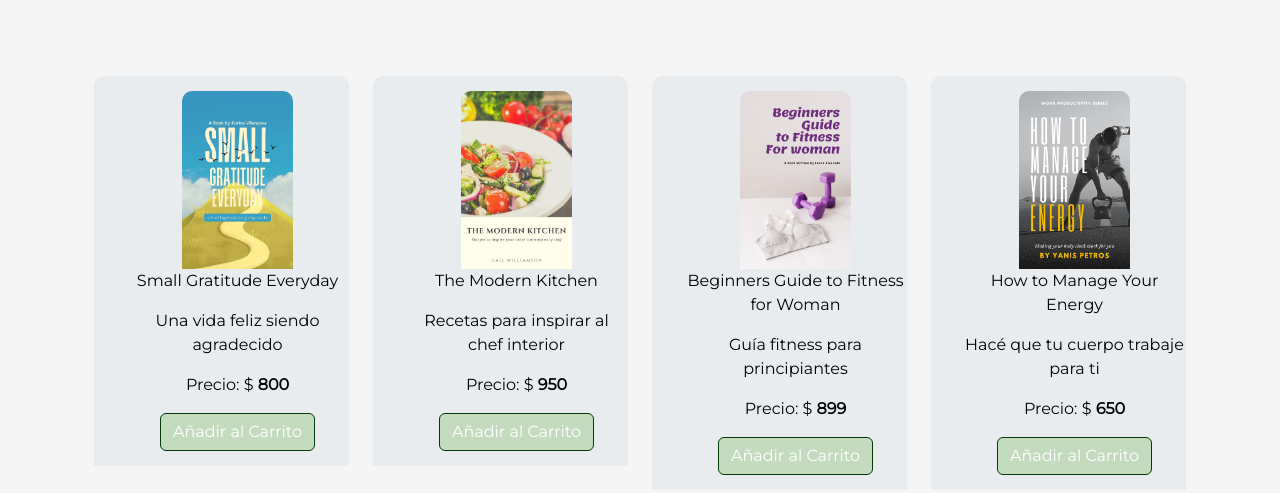
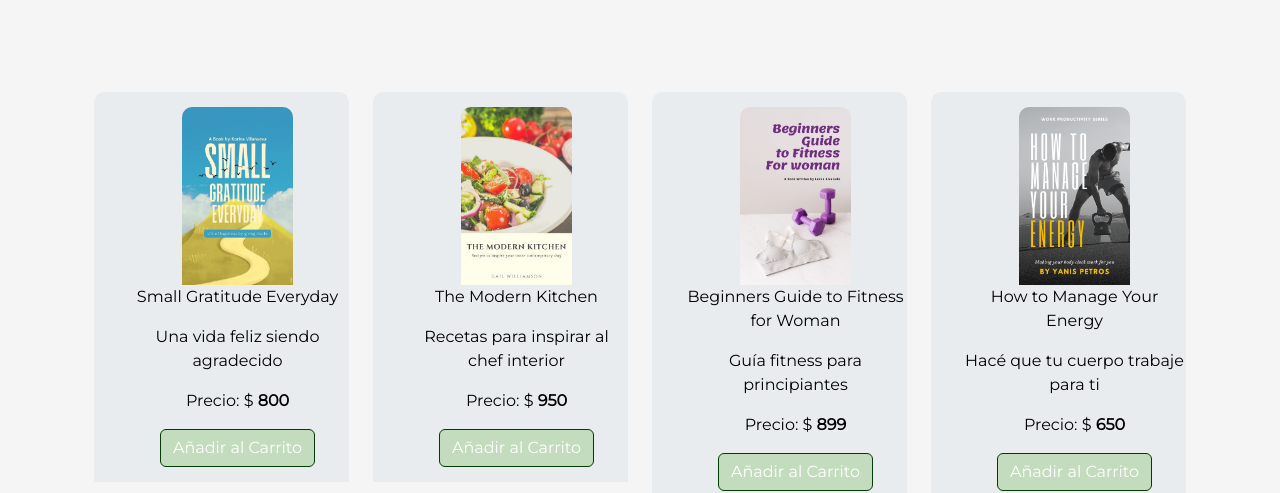
Before and after one commit to Fabrizionb/GetFit, a website: page pages/shop.html in a window 1280 px wide. Shown: the part 317-810 px from the top of the page. Drawn offline with nearby package versions, Linux system fonts and the light colour scheme.

```diff
--- a/js/main.js
+++ b/js/main.js
@@ -21,10 +21,10 @@
 
     for (let producto of arrayProductos) {
         let div = document.createElement("div");
-        div.classList = "col-md-6 col-lg-3 col-xl-3"
+        div.classList = "col-md-6 col-lg-3 col-xl-3 mt-3"
 
         div.innerHTML = `
-                                        <div id="${producto.product}" class="single-product">
+                                        <div id="${producto.product}">
                                             <div class="part-1">
                                                 <!--<span class="discount">50% off</span>-->
                                             </div>
```
Also changed, not shown: public/css/cart.css (line endings or trailing spaces).
